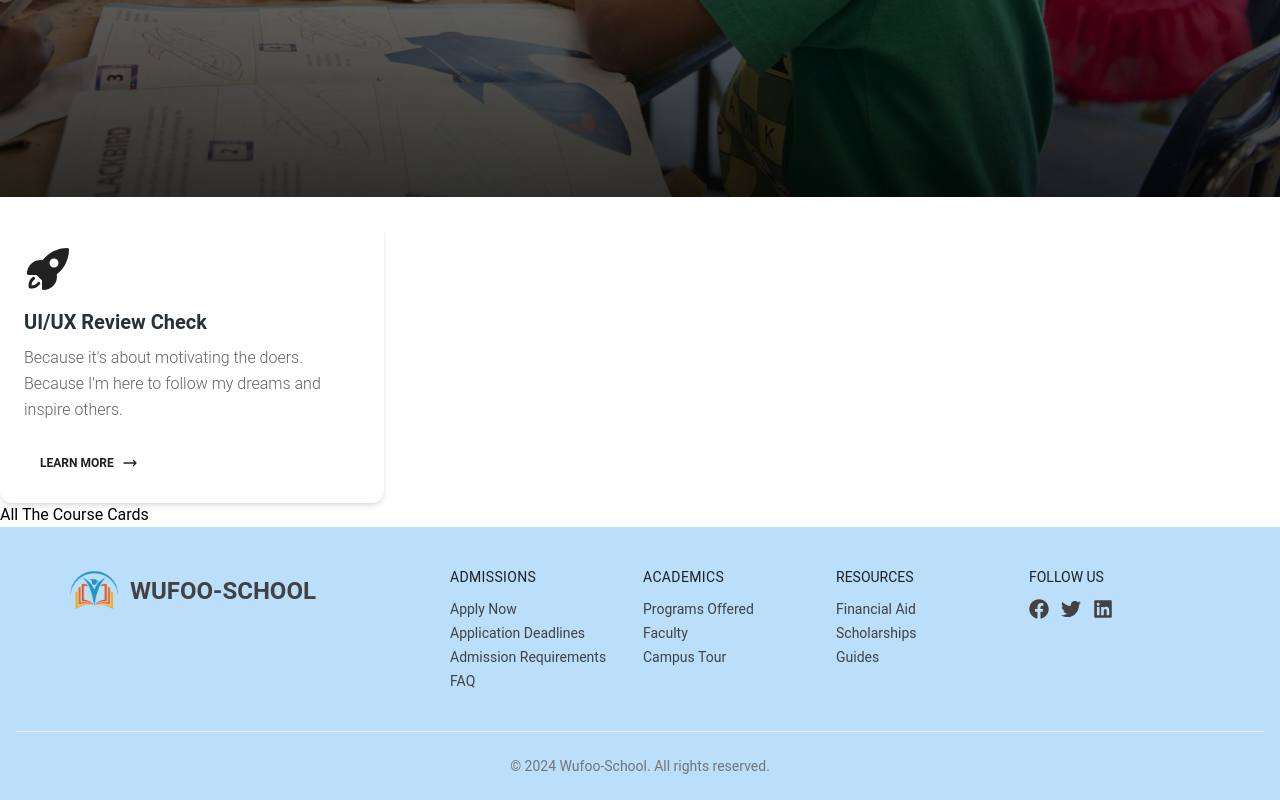
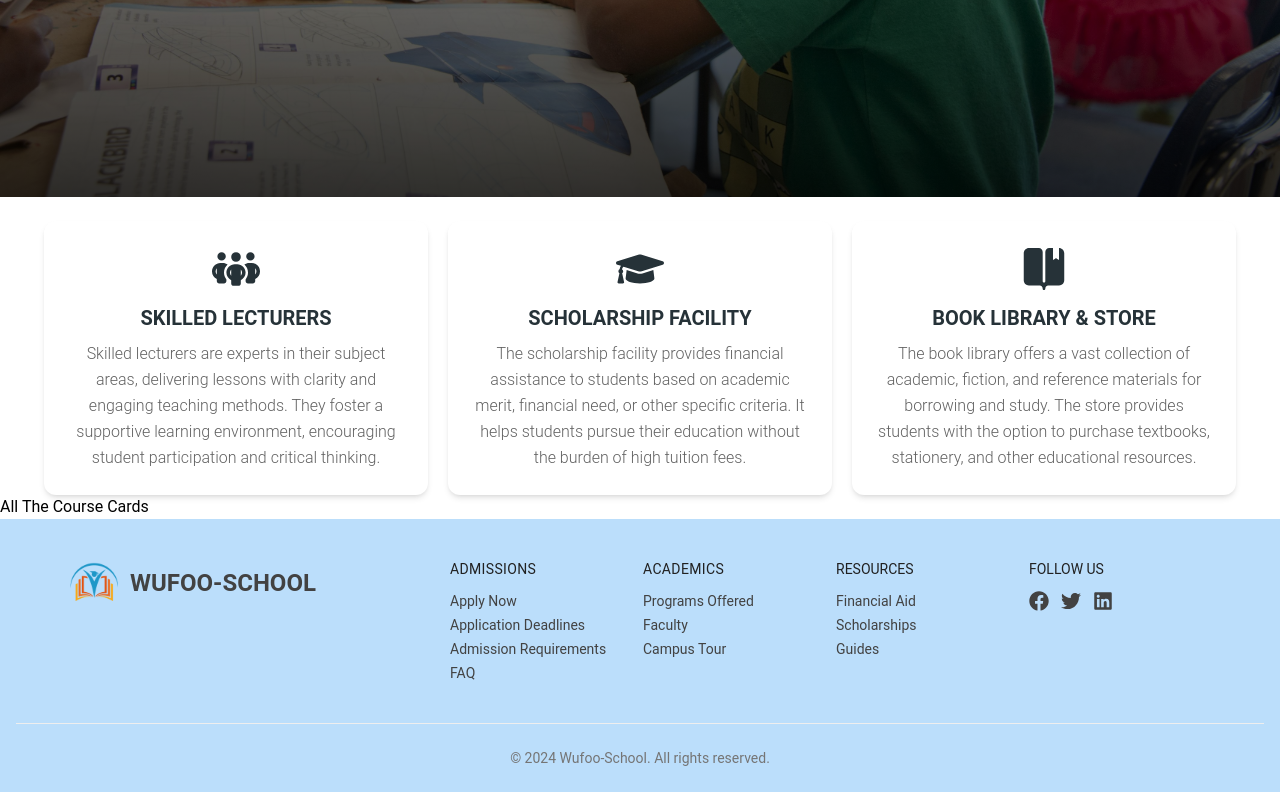
Before and after one commit to Sazid60/WUFOO-SCHOOL, a React (Vite) app: page / in a window 1280 px wide. Shown: the part 547-1347 px from the top of the page. Built offline with nearby package versions, Linux system fonts and the light colour scheme.

Commit message:
Offerings Section Added

```diff
--- a/src/components/navbar/NavBar.jsx
+++ b/src/components/navbar/NavBar.jsx
@@ -48,7 +48,7 @@ export default function NavBar() {
                 >
                     <div className="flex justify-center items-center gap-4">
                         <img src="/wufoo.png" className="w-10 h-10" alt="" />
-                        <p className="font-bold text-lg md:text-xl lg:text-3xl xl:text-4xl text-white">WUFOO-SCHOOL</p>
+                        <p className="font-extrabold text-lg md:text-xl lg:text-3xl xl:text-4xl text-white">WUFOO-SCHOOL</p>
                     </div>
                 </Typography>
                 <div className="hidden lg:block">
--- a/src/components/offerings/Offerings.jsx
+++ b/src/components/offerings/Offerings.jsx
@@ -1,57 +1,51 @@
 import {
     Card,
     CardBody,
-    CardFooter,
     Typography,
-    Button,
 } from "@material-tailwind/react";
+import { FaGraduationCap } from "react-icons/fa";
+import { FaPeopleGroup } from "react-icons/fa6";
+import { IoIosBookmarks } from "react-icons/io";
 
-export function Offerings() {
+export default function Offerings() {
+    const offeringsData = [
+        {
+            id: 1,
+            title: "Skilled Lecturers",
+            description: "Skilled lecturers are experts in their subject areas, delivering lessons with clarity and engaging teaching methods. They foster a supportive learning environment, encouraging student participation and critical thinking.",
+            icon: <FaPeopleGroup className="text-5xl mb-3" />
+        },
+        {
+            id: 2,
+            title: "Scholarship Facility",
+            description: "The scholarship facility provides financial assistance to students based on academic merit, financial need, or other specific criteria. It helps students pursue their education without the burden of high tuition fees.",
+            icon: <FaGraduationCap className="text-5xl mb-3" />
+        },
+        {
+            id: 3,
+            title: "Book Library & Store",
+            description: "The book library offers a vast collection of academic, fiction, and reference materials for borrowing and study. The store provides students with the option to purchase textbooks, stationery, and other educational resources.",
+            icon: <IoIosBookmarks className="text-5xl mb-3" />
+        }
+    ];
+
     return (
-        <Card className="mt-6 w-96">
-            <CardBody>
-                <svg
-                    xmlns="http://www.w3.org/2000/svg"
-                    viewBox="0 0 24 24"
-                    fill="currentColor"
-                    className="mb-4 h-12 w-12 text-gray-900"
-                >
-                    <path
-                        fillRule="evenodd"
-                        d="M9.315 7.584C12.195 3.883 16.695 1.5 21.75 1.5a.75.75 0 01.75.75c0 5.056-2.383 9.555-6.084 12.436A6.75 6.75 0 019.75 22.5a.75.75 0 01-.75-.75v-4.131A15.838 15.838 0 016.382 15H2.25a.75.75 0 01-.75-.75 6.75 6.75 0 017.815-6.666zM15 6.75a2.25 2.25 0 100 4.5 2.25 2.25 0 000-4.5z"
-                        clipRule="evenodd"
-                    />
-                    <path d="M5.26 17.242a.75.75 0 10-.897-1.203 5.243 5.243 0 00-2.05 5.022.75.75 0 00.625.627 5.243 5.243 0 005.022-2.051.75.75 0 10-1.202-.897 3.744 3.744 0 01-3.008 1.51c0-1.23.592-2.323 1.51-3.008z" />
-                </svg>
-                <Typography variant="h5" color="blue-gray" className="mb-2">
-                    UI/UX Review Check
-                </Typography>
-                <Typography>
-                    Because it&apos;s about motivating the doers. Because I&apos;m here to
-                    follow my dreams and inspire others.
-                </Typography>
-            </CardBody>
-            <CardFooter className="pt-0">
-                <a href="#" className="inline-block">
-                    <Button size="sm" variant="text" className="flex items-center gap-2">
-                        Learn More
-                        <svg
-                            xmlns="http://www.w3.org/2000/svg"
-                            fill="none"
-                            viewBox="0 0 24 24"
-                            strokeWidth={2}
-                            stroke="currentColor"
-                            className="h-4 w-4"
-                        >
-                            <path
-                                strokeLinecap="round"
-                                strokeLinejoin="round"
-                                d="M17.25 8.25L21 12m0 0l-3.75 3.75M21 12H3"
-                            />
-                        </svg>
-                    </Button>
-                </a>
-            </CardFooter>
-        </Card>
+        <div className="flex flex-col lg:flex-row justify-center items-center gap-2 lg:gap-4 xl:gap-5">
+            {offeringsData.map((offering) => (
+                <Card key={offering.id} className="mt-6 w-96 hover:scale-105 hover:border border-orange-500">
+                    <CardBody>
+                        <Typography variant="h5" color="blue-gray" className="mb-2 uppercase">
+                            <div className="flex flex-col justify-center items-center">
+                                {offering.icon}
+                                <p>{offering.title}</p>
+                            </div>
+                        </Typography>
+                        <Typography className="text-center lg:h-48 xl:h-auto">
+                            {offering.description}
+                        </Typography>
+                    </CardBody>
+                </Card>
+            ))}
+        </div>
     );
 }
--- a/src/pages/home/Home.jsx
+++ b/src/pages/home/Home.jsx
@@ -2,7 +2,8 @@ import React from 'react';
 import Banner from '../../components/banner/Banner';
 import Courses from '../../components/courses/Courses';
 import NavBar from '../../components/navbar/NavBar';
-import { Offerings } from '../../components/offerings/Offerings';
+import Offerings from '../../components/offerings/Offerings';
+
 
 const Home = () => {
     return (
```
